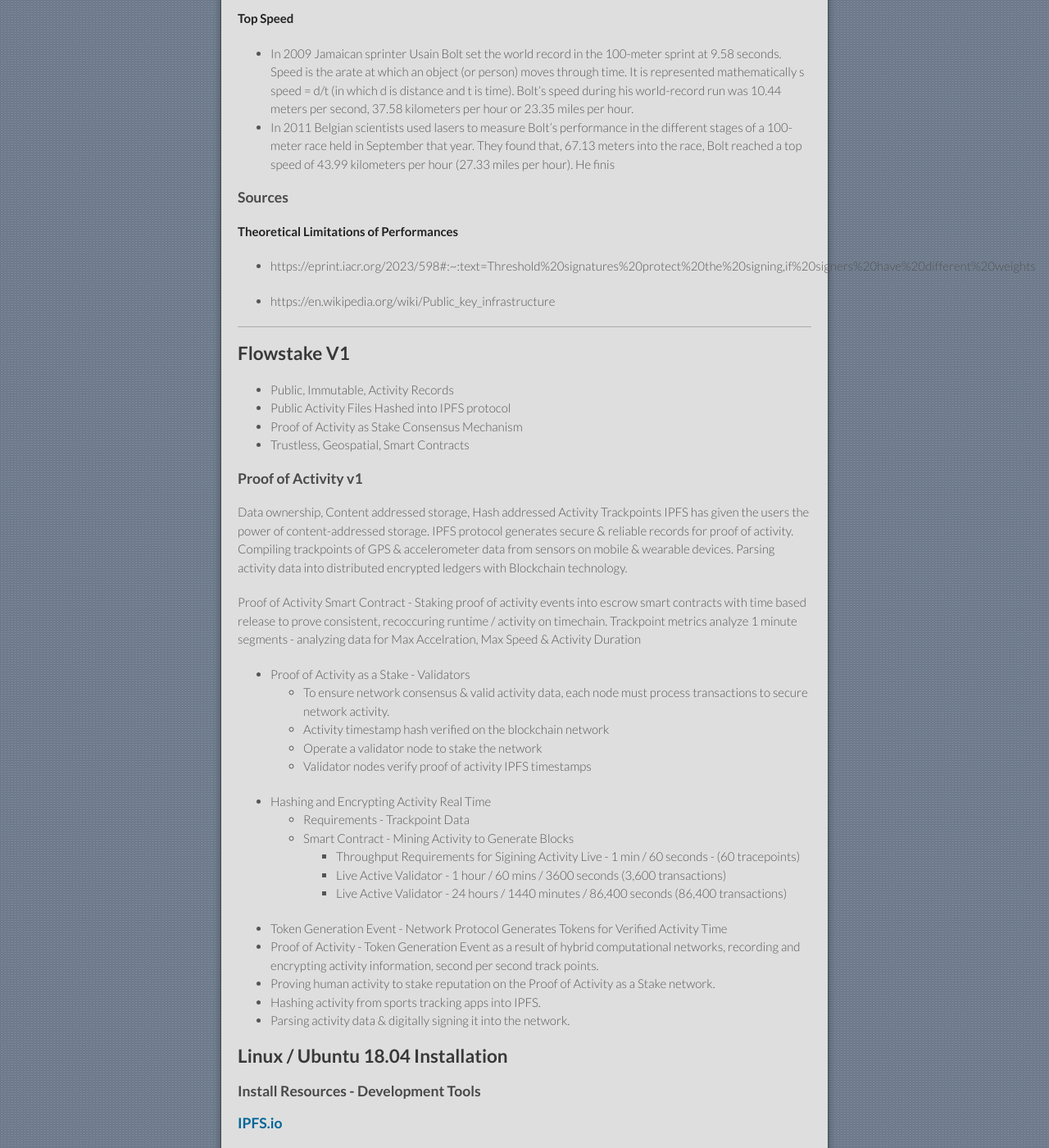
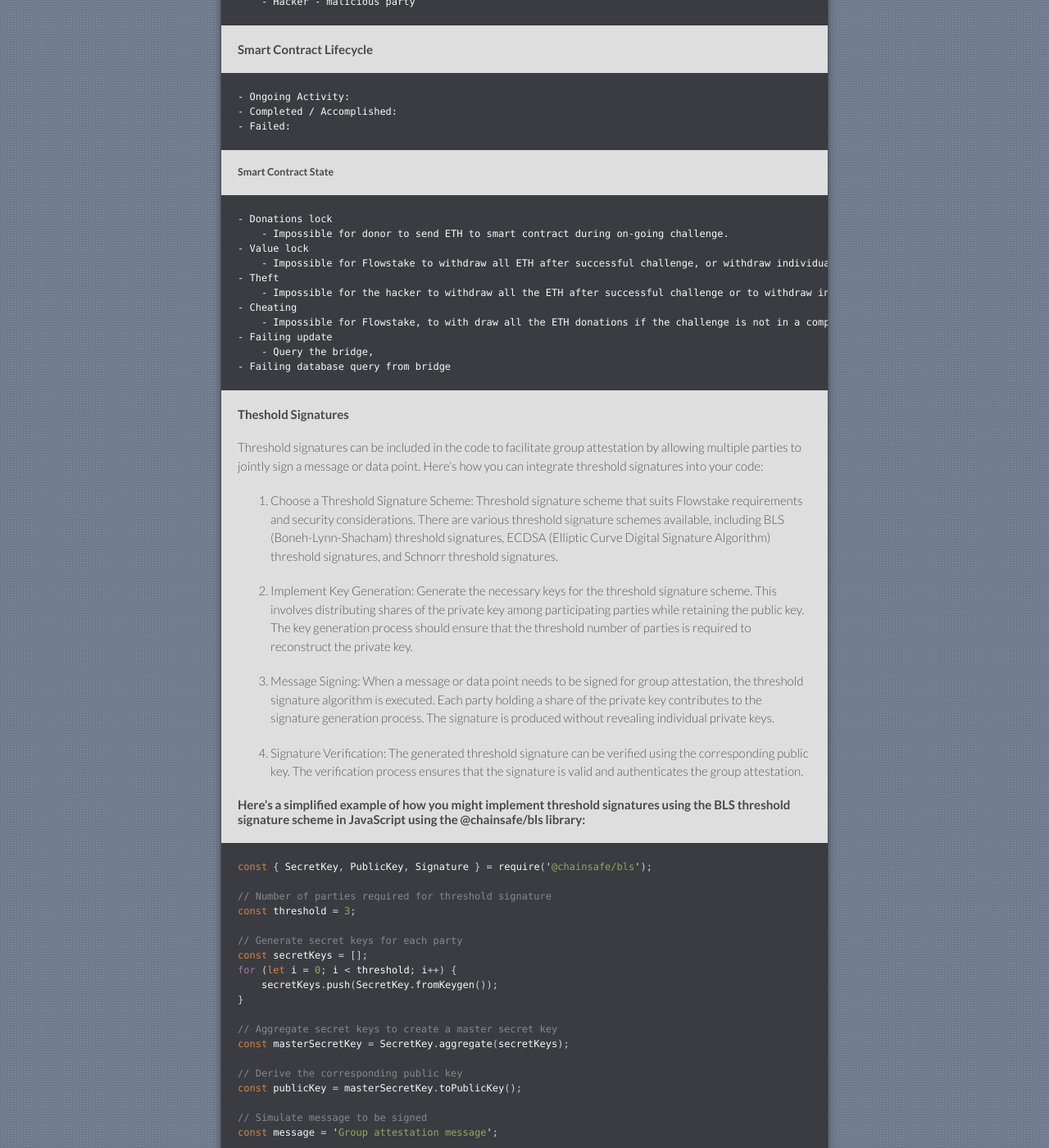
Before and after one commit to flowstake/flowstake.github.io, a Jekyll site: the page built from index.md, in a window 1280 px wide and 1400 px high, scrolled down 1833 px. Shown: the whole window at 82% size. Built offline with Jekyll 4.4.1, drawn with Linux system fonts in a browser that asks for light colours; our own code applies the rules of GitHub Pages for plain Markdown files; some of the changed text lies outside the part shown.

Commit message:
Update index.md
Update index.md

````diff
--- a/index.md
+++ b/index.md
@@ -51,6 +50,83 @@
    * Heartbeat Data
    * Proof of Activity Attestation Signature
 
+### Smart Contracts for Flowstake
+    - Stakeholders interacting with smart contract
+        - Flowstake - non-profit beneficiary of dontations
+        - Donors - participants and contributors
+        - Bridge - bridge data from GPS + attestation to smart contract
+        - Hacker - malicious party
+
+#### Smart Contract Lifecycle
+    - Ongoing Activity:
+    - Completed / Accomplished:
+    - Failed:
+
+##### Smart Contract State
+    - Donations lock
+        - Impossible for donor to send ETH to smart contract during on-going challenge.
+    - Value lock
+        - Impossible for Flowstake to withdraw all ETH after successful challenge, or withdraw individual donation after failed challenge
+    - Theft
+        - Impossible for the hacker to withdraw all the ETH after successful challenge or to withdraw individua donations after a failed challenge
+    - Cheating
+        - Impossible for Flowstake, to with draw all the ETH donations if the challenge is not in a complete or failed state.
+    - Failing update
+        - Query the bridge,
+    - Failing database query from bridge
+
+#### Theshold Signatures
+
+Threshold signatures can be included in the code to facilitate group attestation by allowing multiple parties to jointly sign a message or data point. Here's how you can integrate threshold signatures into your code:
+
+1. Choose a Threshold Signature Scheme: Threshold signature scheme that suits Flowstake  requirements and security considerations. There are various threshold signature schemes available, including BLS (Boneh-Lynn-Shacham) threshold signatures, ECDSA (Elliptic Curve Digital Signature Algorithm) threshold signatures, and Schnorr threshold signatures.
+
+2. Implement Key Generation: Generate the necessary keys for the threshold signature scheme. This involves distributing shares of the private key among participating parties while retaining the public key. The key generation process should ensure that the threshold number of parties is required to reconstruct the private key.
+
+3. Message Signing: When a message or data point needs to be signed for group attestation, the threshold signature algorithm is executed. Each party holding a share of the private key contributes to the signature generation process. The signature is produced without revealing individual private keys.
+
+4. Signature Verification: The generated threshold signature can be verified using the corresponding public key. The verification process ensures that the signature is valid and authenticates the group attestation.
+
+#### Here's a simplified example of how you might implement threshold signatures using the BLS threshold signature scheme in JavaScript using the @chainsafe/bls library:
+
+```javascript
+const { SecretKey, PublicKey, Signature } = require('@chainsafe/bls');
+
+// Number of parties required for threshold signature
+const threshold = 3;
+
+// Generate secret keys for each party
+const secretKeys = [];
+for (let i = 0; i < threshold; i++) {
+    secretKeys.push(SecretKey.fromKeygen());
+}
+
+// Aggregate secret keys to create a master secret key
+const masterSecretKey = SecretKey.aggregate(secretKeys);
+
+// Derive the corresponding public key
+const publicKey = masterSecretKey.toPublicKey();
+
+// Simulate message to be signed
+const message = 'Group attestation message';
+
+// Generate individual signatures from each party
+const signatures = secretKeys.map(secretKey => Signature.sign(message, secretKey));
+
+// Aggregate signatures to create a threshold signature
+const thresholdSignature = Signature.aggregate(signatures);
+
+// Verify the threshold signature using the public key
+const isValid = thresholdSignature.verify(message, publicKey);
+
+console.log('Threshold Signature:', thresholdSignature.toString());
+console.log('Signature Verification:', isValid ? 'Valid' : 'Invalid');
+```
+
+* This code snippet demonstrates the key generation, message signing, and signature verification process using BLS threshold signatures. You can adapt this implementation to suit your specific requirements and integrate it into your application for group attestation purposes.
+
+
+
 ### Theoretical Limitations of Performances
 * Running Speed & Acceleration
 * Top speed of 43.99 kilometers per hour (27.33 miles per hour) Usain Bolt (2009)
@@ -61,6 +137,8 @@
  Speed is the arate at which an object (or person) moves through time. It is represented mathematically s speed = d/t (in which d is distance and t is time). Bolt’s speed during his world-record run was 10.44 meters per second, 37.58 kilometers per hour or 23.35 miles per hour.
 - In 2011 Belgian scientists used lasers to measure Bolt’s performance in the different stages of a 100-meter race held in September that year. They found that, 67.13 meters into the race, Bolt reached a top speed of 43.99 kilometers per hour (27.33 miles per hour). He finis
 
+
+
 ### Sources
 **Theoretical Limitations of Performances**
 - https://eprint.iacr.org/2023/598#:~:text=Threshold%20signatures%20protect%20the%20signing,if%20signers%20have%20different%20weights
@@ -69,8 +147,8 @@
 
 
 
-
-
+- Thomas Vanderstraeten
+testing-the-cryptorun-smart-contract-a-tale-of-obsessive-perfection-84ded25f1636
 
 -------------------
 
````
Also changed, not shown: other parts of index.md (+0 -1 lines).
